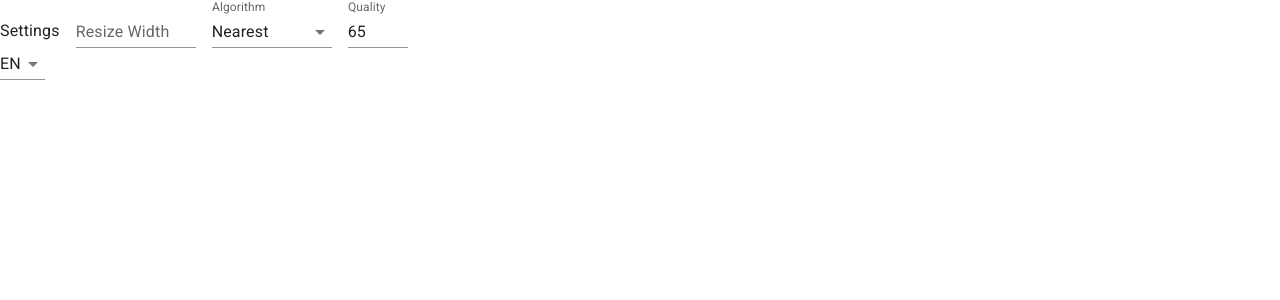
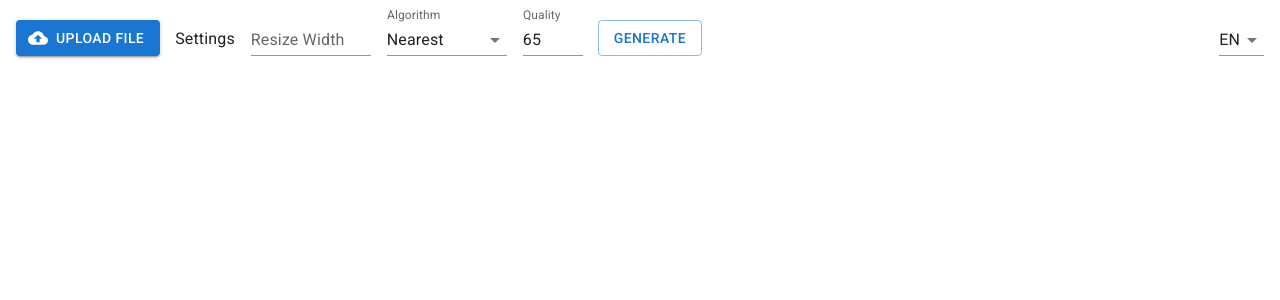
Before and after one commit to seeintea/pj2webp, a React app: page / in a window 1280 px wide. Shown: the top 300 px of the page. Built offline with nearby package versions, Linux system fonts and the light colour scheme; the HTML template or start-up script is replaced by a standard one.

Commit message:
feat: complete `Navigator`

```diff
--- a/src/App.tsx
+++ b/src/App.tsx
@@ -1,17 +1,50 @@
-import { useRef } from 'react';
-import ConvertParamsPanel, {
-  type ConvertParamsPanelRef,
-} from '@/components/ConvertParamsPanel';
-import LanguageSwitch from './components/LanguageSwitch';
+import { useCallback, useState } from 'react';
+import styled from '@emotion/styled';
+import Navigator from '@/components/Navigator';
+import { type ConvertParamsData } from '@/components/ConvertParamsPanel';
+
+const MainControl = styled.main`
+  min-width: 880px;
+  overflow: hidden scroll;
+`;
+
+interface ImageItem {
+  name: string;
+  file: File;
+  preview: string;
+  webp?: string;
+}
 
 const App = () => {
-  const paramsRef = useRef<ConvertParamsPanelRef>(null);
+  const [imageList, setImageList] = useState<ImageItem[]>([]);
+
+  const handleUploadImagesFiles = useCallback((files: FileList | null) => {
+    if (!files) return;
+    const pushImageList: ImageItem[] = [];
+    Array.from(files).forEach((file) => {
+      // TODO: image preview create
+      pushImageList.push({
+        name: file.name || '',
+        file,
+        preview: '',
+        webp: '',
+      });
+    });
+    setImageList((prev) => prev.concat(pushImageList))
+  }, []);
+
+  const handleGenerateWebPFiles = useCallback((params: ConvertParamsData) => {
+    console.log(params);
+  }, []);
 
   return (
-    <div>
-      <ConvertParamsPanel ref={paramsRef} />
-      <LanguageSwitch />
-    </div>
+    <MainControl>
+      <Navigator
+        generate={imageList.length > 0}
+        onUpload={handleUploadImagesFiles}
+        onGenerate={handleGenerateWebPFiles}
+      />
+    </MainControl>
   );
 };
 
--- /dev/null
+++ b/src/components/Navigator/index.tsx
@@ -0,0 +1,69 @@
+import { useTranslation } from 'react-i18next';
+import { ChangeEvent, useRef } from 'react';
+import { Button } from '@mui/material';
+import { CloudUpload } from '@mui/icons-material';
+import ConvertParamsPanel, {
+  type ConvertParamsPanelRef,
+  type ConvertParamsData,
+} from '@/components/ConvertParamsPanel';
+import LanguageSwitch from '@/components/LanguageSwitch';
+import { Space } from '@/components/common';
+import { NavControl, FlexEndControl, VisuallyHiddenInput } from './styles';
+
+interface NavigatorProps {
+  generate: boolean;
+  onUpload: (files: FileList | null) => void;
+  onGenerate: (params: ConvertParamsData) => void;
+}
+
+export default function Navigator(props: NavigatorProps) {
+  const paramRef = useRef<ConvertParamsPanelRef>(null);
+  const { t } = useTranslation();
+
+  const handleUploadImagesFiles = (event: ChangeEvent<HTMLInputElement>) => {
+    const { files } = event.target;
+    props.onUpload(files);
+  };
+
+  const handleExecGenerate = () => {
+    const params = paramRef.current?.getConvertParams() || { quality: 65 };
+    props.onGenerate(params);
+  };
+
+  return (
+    <NavControl>
+      <Space gap={15}>
+        <FlexEndControl>
+          <Button
+            component="label"
+            role={undefined}
+            variant="contained"
+            tabIndex={-1}
+            startIcon={<CloudUpload />}
+          >
+            {t('Upload file')}
+            <VisuallyHiddenInput
+              type="file"
+              onChange={handleUploadImagesFiles}
+              multiple
+              accept='image/jpeg,image/png'
+            />
+          </Button>
+        </FlexEndControl>
+        <ConvertParamsPanel ref={paramRef} />
+        <FlexEndControl>
+          <Button
+            disabled={props.generate}
+            variant="outlined"
+            onClick={handleExecGenerate}
+          >
+            {t('Generate')}
+          </Button>
+        </FlexEndControl>
+      </Space>
+      <FlexEndControl>
+        <LanguageSwitch />
+      </FlexEndControl>
+    </NavControl>
+  );
+}
--- /dev/null
+++ b/src/components/Navigator/styles.tsx
@@ -0,0 +1,25 @@
+import styled from '@emotion/styled';
+
+const NavControl = styled.nav`
+  padding: 8px 16px;
+  display: flex;
+  justify-content: space-between;
+`;
+
+const FlexEndControl = styled.div`
+  align-self: flex-end;
+`;
+
+const VisuallyHiddenInput = styled('input')({
+  clip: 'rect(0 0 0 0)',
+  clipPath: 'inset(50%)',
+  height: 1,
+  overflow: 'hidden',
+  position: 'absolute',
+  bottom: 0,
+  left: 0,
+  whiteSpace: 'nowrap',
+  width: 1,
+});
+
+export { NavControl, FlexEndControl, VisuallyHiddenInput };
```
